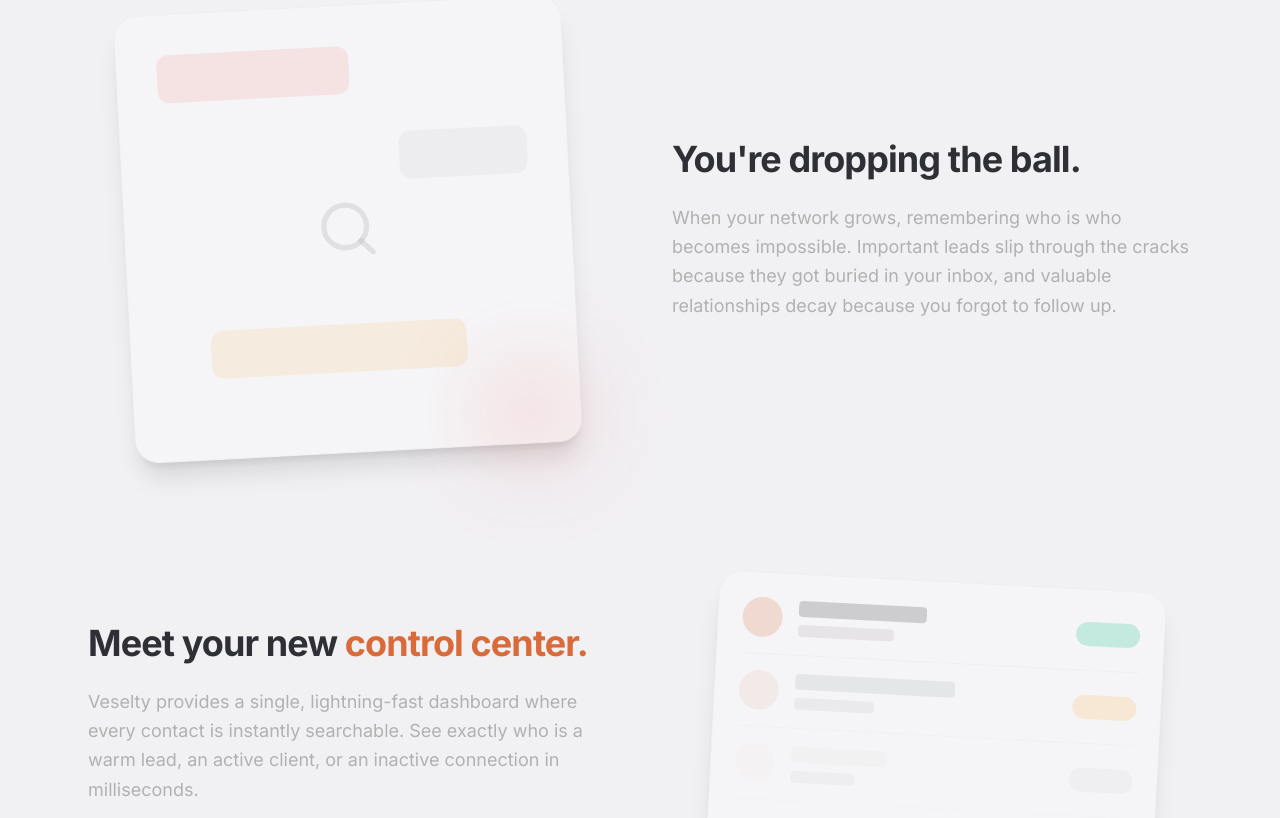
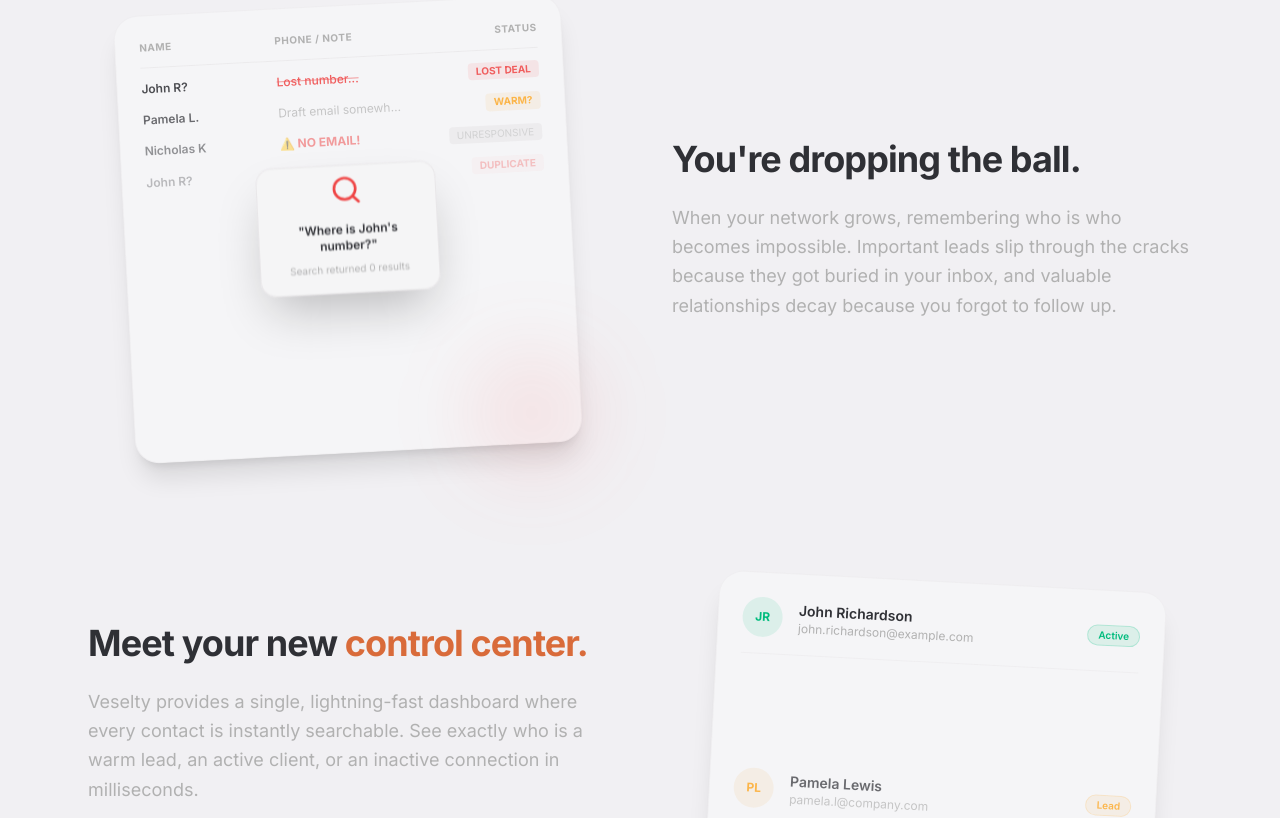
Before and after one commit to ShivamPatel145/CRM-contact-management, a React (Vite) app in the folder frontend/: page / in a window 1280 px wide. Shown: the part 820-1638 px from the top of the page. Built offline with nearby package versions, Linux system fonts and the light colour scheme.

Commit message:
style: replace home page placeholders with realistic chaos vs clarity illustrations

```diff
--- a/frontend/src/pages/home/HomePage.jsx
+++ b/frontend/src/pages/home/HomePage.jsx
@@ -85,11 +85,47 @@ const HomePage = () => {
                <div className="lg:w-1/2 order-2 lg:order-1">
                  <div className="relative w-full aspect-square max-w-md mx-auto">
                     {/* Abstract illustration of chaos */}
-                    <div className="absolute inset-0 bg-background border border-border/40 rounded-3xl shadow-xl flex items-center justify-center overflow-hidden rotate-[-3deg]">
-                       <div className="absolute top-10 left-10 w-48 h-12 bg-destructive/10 rounded-lg animate-pulse"></div>
-                       <div className="absolute top-32 right-10 w-32 h-12 bg-muted/50 rounded-lg"></div>
-                       <div className="absolute bottom-20 left-20 w-64 h-12 bg-amber-500/10 rounded-lg"></div>
-                       <Search className="h-16 w-16 text-muted-foreground/30 absolute top-1/2 left-1/2 -translate-x-1/2 -translate-y-1/2" />
+                    <div className="absolute inset-0 bg-background border border-border/40 rounded-3xl shadow-xl p-6 flex flex-col justify-between overflow-hidden rotate-[-3deg]">
+                       {/* Header Row */}
+                        <div className="flex gap-2 border-b border-border/60 pb-3 text-[10px] font-bold text-muted-foreground uppercase tracking-wider">
+                          <span className="w-1/3">Name</span>
+                          <span className="w-1/3">Phone / Note</span>
+                          <span className="w-1/3 text-right">Status</span>
+                        </div>
+                        {/* Chaotic rows */}
+                        <div className="flex-1 flex flex-col gap-3.5 mt-3 text-xs">
+                          {/* Row 1: Broken data */}
+                          <div className="flex gap-2 items-center opacity-85">
+                            <span className="w-1/3 font-semibold text-foreground truncate">John R?</span>
+                            <span className="w-1/3 text-destructive font-medium line-through decoration-destructive/60 truncate">Lost number...</span>
+                            <span className="w-1/3 text-right"><span className="inline-block px-2 py-0.5 rounded bg-destructive/10 text-destructive text-[10px] font-bold">LOST DEAL</span></span>
+                          </div>
+                          {/* Row 2: Messy note */}
+                          <div className="flex gap-2 items-center opacity-70">
+                            <span className="w-1/3 font-semibold text-foreground truncate">Pamela L.</span>
+                            <span className="w-1/3 text-muted-foreground truncate">Draft email somewhere</span>
+                            <span className="w-1/3 text-right"><span className="inline-block px-2 py-0.5 rounded bg-amber-500/10 text-amber-500 text-[10px] font-bold">WARM?</span></span>
+                          </div>
+                          {/* Row 3: Missing info */}
+                          <div className="flex gap-2 items-center opacity-50">
+                            <span className="w-1/3 font-semibold text-foreground truncate">Nicholas K</span>
+                            <span className="w-1/3 text-destructive font-bold truncate">⚠️ NO EMAIL!</span>
+                            <span className="w-1/3 text-right"><span className="inline-block px-2 py-0.5 rounded bg-muted text-muted-foreground text-[10px]">UNRESPONSIVE</span></span>
+                          </div>
+                          {/* Row 4: Duplicate row */}
+                          <div className="flex gap-2 items-center opacity-30">
+                            <span className="w-1/3 font-semibold text-foreground truncate">John R?</span>
+                            <span className="w-1/3 text-muted-foreground truncate">Same person?</span>
+                            <span className="w-1/3 text-right"><span className="inline-block px-2 py-0.5 rounded bg-destructive/10 text-destructive text-[10px] font-bold">DUPLICATE</span></span>
+                          </div>
+                        </div>
+                        {/* overlay search badge */}
+                        <div className="absolute top-1/2 left-1/2 -translate-x-1/2 -translate-y-1/2 bg-background/90 border border-border/80 rounded-2xl p-4 shadow-2xl flex flex-col items-center gap-2 max-w-[180px] text-center backdrop-blur-md">
+                          <Search className="h-8 w-8 text-destructive animate-bounce" />
+                          <span className="text-xs font-semibold text-foreground">"Where is John's number?"</span>
+                          <span className="text-[10px] text-muted-foreground">Search returned 0 results</span>
+                        </div>
+
                     </div>
                     <div className="absolute -bottom-6 -right-6 w-32 h-32 bg-destructive/10 blur-2xl rounded-full"></div>
                  </div>
@@ -131,30 +167,30 @@ const HomePage = () => {
                <div className="lg:w-1/2">
                  <div className="relative w-full aspect-square max-w-md mx-auto">
                     {/* Abstract illustration of clarity */}
-                    <div className="absolute inset-0 bg-background border border-border/40 rounded-3xl shadow-xl p-6 flex flex-col gap-4 overflow-hidden rotate-[3deg]">
+                    <div className="absolute inset-0 bg-background border border-border/40 rounded-3xl shadow-xl p-6 flex flex-col justify-between overflow-hidden rotate-[3deg]">
                        <div className="flex items-center gap-4 border-b border-border/40 pb-4">
-                         <div className="h-10 w-10 rounded-full bg-primary/20"></div>
+                         <div className="h-10 w-10 rounded-full bg-emerald-500/10 flex items-center justify-center font-bold text-emerald-500 text-xs shrink-0">JR</div>
                          <div className="flex-1">
-                           <div className="h-4 w-32 bg-foreground/20 rounded mb-2"></div>
-                           <div className="h-3 w-24 bg-muted rounded"></div>
+                           <div className="text-sm font-semibold text-foreground truncate">John Richardson</div>
+                           <div className="text-xs text-muted-foreground truncate">john.richardson@example.com</div>
                          </div>
-                         <div className="h-6 w-16 bg-emerald-500/20 rounded-full"></div>
+                         <div className="px-2.5 py-0.5 rounded-full text-[10px] font-semibold bg-emerald-500/10 text-emerald-500 border border-emerald-500/20 shrink-0">Active</div>
                        </div>
                        <div className="flex items-center gap-4 border-b border-border/40 pb-4 opacity-70">
-                         <div className="h-10 w-10 rounded-full bg-primary/10"></div>
+                         <div className="h-10 w-10 rounded-full bg-amber-500/10 flex items-center justify-center font-bold text-amber-500 text-xs shrink-0">PL</div>
                          <div className="flex-1">
-                           <div className="h-4 w-40 bg-foreground/10 rounded mb-2"></div>
-                           <div className="h-3 w-20 bg-muted rounded"></div>
+                           <div className="text-sm font-semibold text-foreground truncate">Pamela Lewis</div>
+                           <div className="text-xs text-muted-foreground truncate">pamela.l@company.com</div>
                          </div>
-                         <div className="h-6 w-16 bg-amber-500/20 rounded-full"></div>
+                         <div className="px-2.5 py-0.5 rounded-full text-[10px] font-semibold bg-amber-500/10 text-amber-500 border border-amber-500/20 shrink-0">Lead</div>
                        </div>
                        <div className="flex items-center gap-4 border-b border-border/40 pb-4 opacity-40">
-                         <div className="h-10 w-10 rounded-full bg-primary/5"></div>
+                         <div className="h-10 w-10 rounded-full bg-slate-500/10 flex items-center justify-center font-bold text-slate-500 text-xs shrink-0">NK</div>
                          <div className="flex-1">
-                           <div className="h-4 w-24 bg-foreground/5 rounded mb-2"></div>
-                           <div className="h-3 w-16 bg-muted rounded"></div>
+                           <div className="text-sm font-semibold text-foreground truncate">Nicholas Kim</div>
+                           <div className="text-xs text-muted-foreground truncate">n.kim@stark.com</div>
                          </div>
-                         <div className="h-6 w-16 bg-muted rounded-full"></div>
+                         <div className="px-2.5 py-0.5 rounded-full text-[10px] font-semibold bg-slate-500/10 text-slate-500 border border-slate-500/20 shrink-0">Inactive</div>
                        </div>
                     </div>
                     <div className="absolute -bottom-6 -right-6 w-32 h-32 bg-primary/10 blur-2xl rounded-full -z-10"></div>
```
